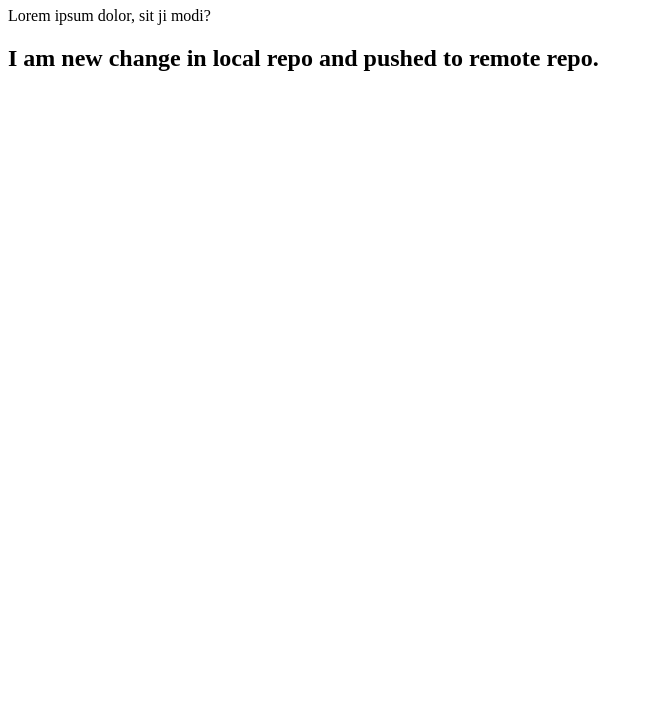
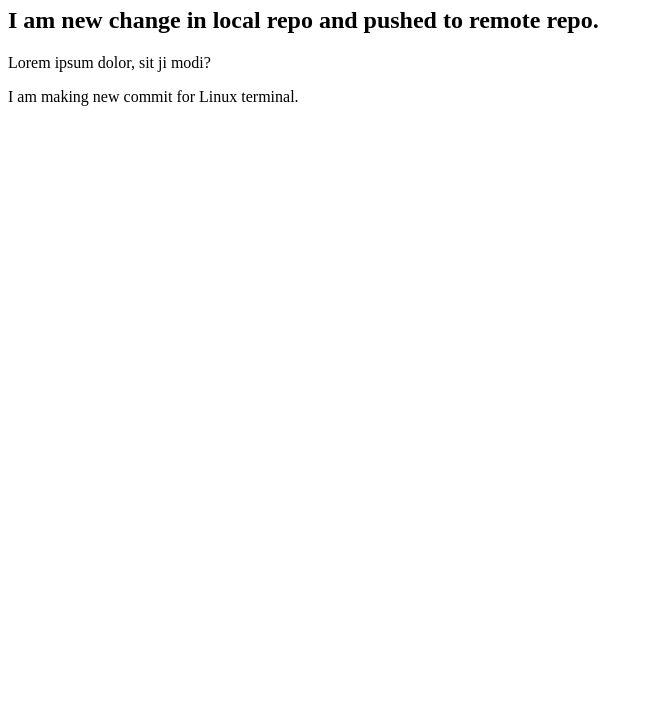
Before and after one commit to PiyushChauhan-web/My_first_repo, a plain HTML site: page index.html in a window 1280 px wide. Shown: the part 73-800 px from the top of the page, without its empty margins (0-653 px from the left). Drawn offline with Linux system fonts and the light colour scheme.

Commit message:
Version 6

```diff
--- a/index.html
+++ b/index.html
@@ -7,7 +7,8 @@
 </head>
 <body>
     <h1>This is heading 1</h1>
+    <h2>I am new change in local repo and pushed to remote repo.</h2>
     <p>Lorem ipsum dolor, sit ji modi?</p>
-    <h2>I am new change in local repo and pushed to remote repo.</h2>
+    <p>I am making new commit for Linux terminal.</p>
 </body>
 </html>
```
